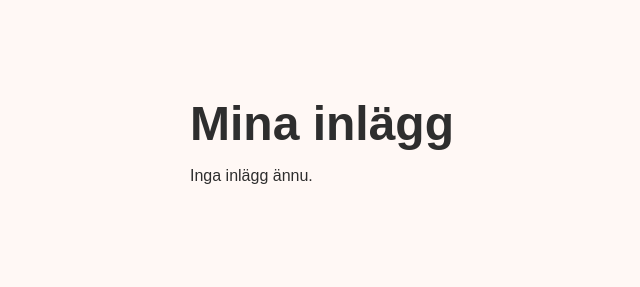
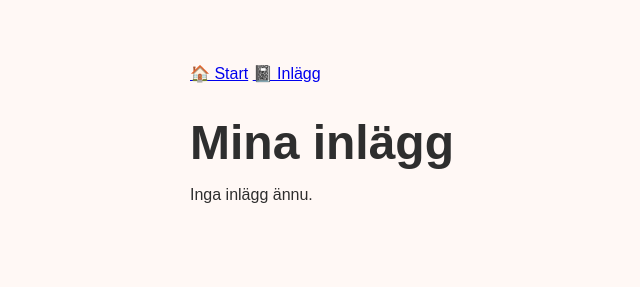
Before and after one commit to cornelia-cs/cornelialoves, a plain HTML site: page blog.html in a window 1280 px wide. Shown: the whole page, without its empty margins (150-790 px from the left). Drawn offline with Linux system fonts and the light colour scheme.

Commit message:
Fixat meny och emoji-länkar, tog inte med editor

```diff
--- a/blog.html
+++ b/blog.html
@@ -6,6 +6,11 @@
   <link rel="stylesheet" href="style.css">
 </head>
 <body>
+    <nav>
+  <a href="index.html">🏠 Start</a>
+  <a href="blog.html">📓 Inlägg</a>
+</nav>
+
   <h1>Mina inlägg</h1>
   <div id="inläggContainer"></div>
 
```
Also changed, not shown: index.html (+5 -0 lines).
